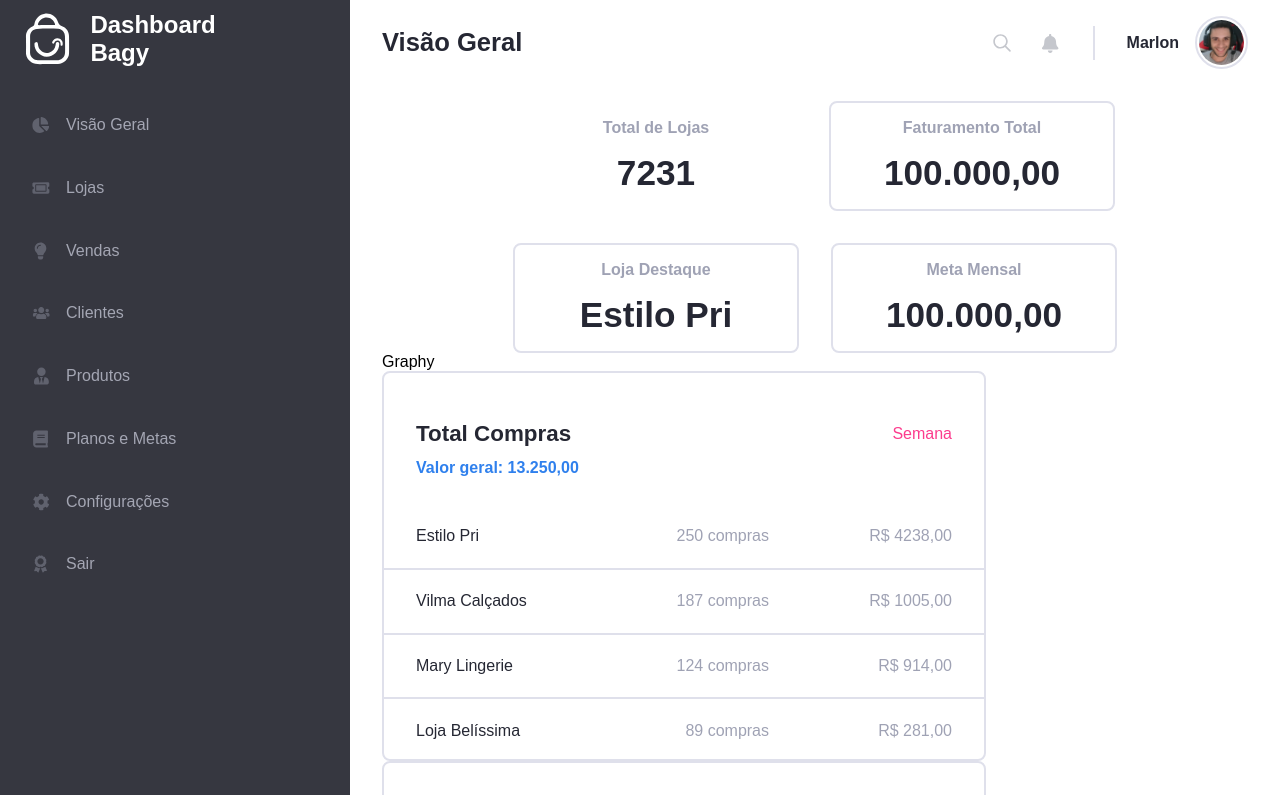
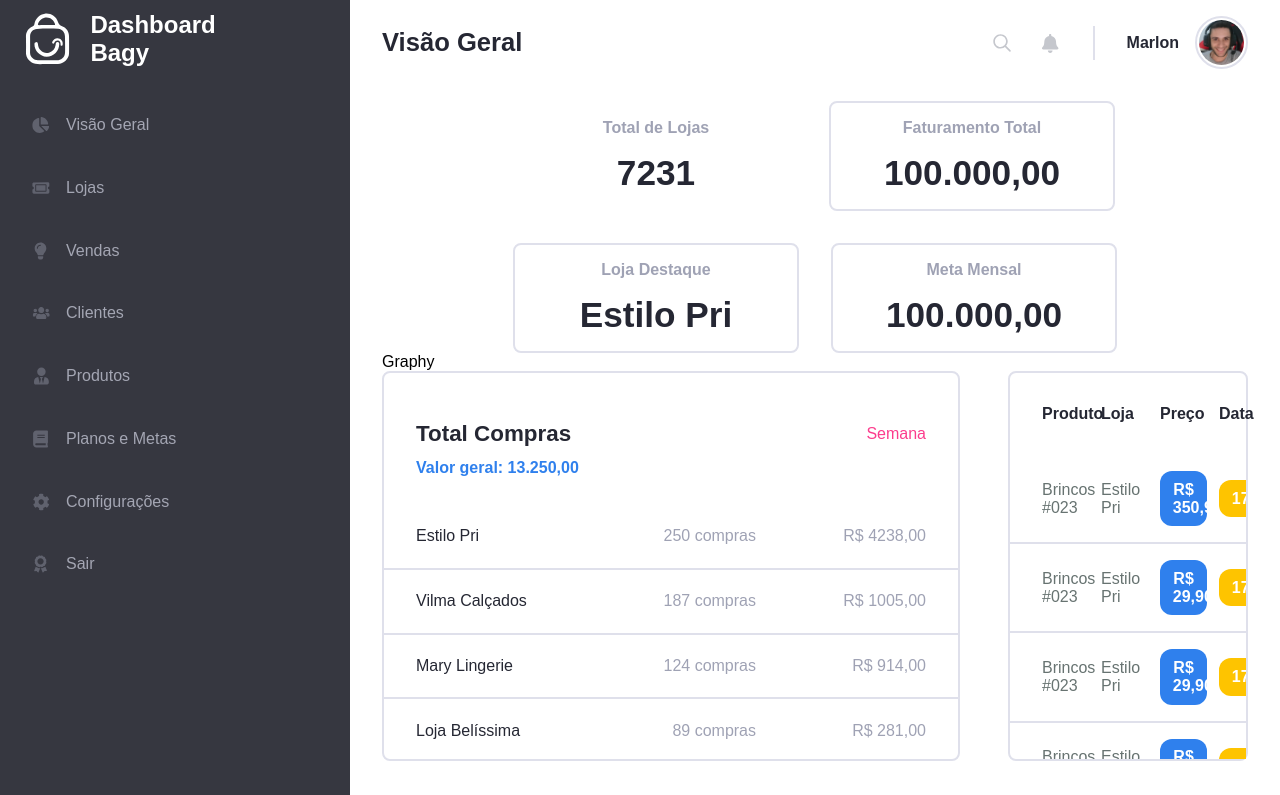
Before and after one commit to marlon307/teste-bagy, a Next.js app: page / in a window 1280 px wide. Shown: the top 795 px of the page. Built offline with nearby package versions, Linux system fonts and the light colour scheme.

Commit message:
Flex tables

```diff
--- a/components/Main/MainFooter/index.js
+++ b/components/Main/MainFooter/index.js
@@ -1,10 +1,11 @@
 import React from 'react';
 import BoxProducts from './BoxProducts';
 import BoxTotalBuy from './BoxTotalBuy';
+import style from './style.module.scss';
 
 function FooterMain() {
   return (
-    <section>
+    <section className={ style.footermain }>
       <BoxTotalBuy />
       <BoxProducts />
     </section>
--- a/components/Main/MainFooter/style.module.scss
+++ b/components/Main/MainFooter/style.module.scss
@@ -1,3 +1,10 @@
+.footermain {
+  display: flex;
+  align-items: center;
+  justify-content: center;
+  gap: 3em;
+}
+
 .boxtotalbuy,
 .boxproduct {
   max-width: 600px;
@@ -96,7 +103,7 @@
     width: 100%;
     display: block;
     overflow-y: scroll;
-    max-height: 250px;
+    max-height: 304px;
 
     td {
       padding: 1em 0 1em 2em;
```
